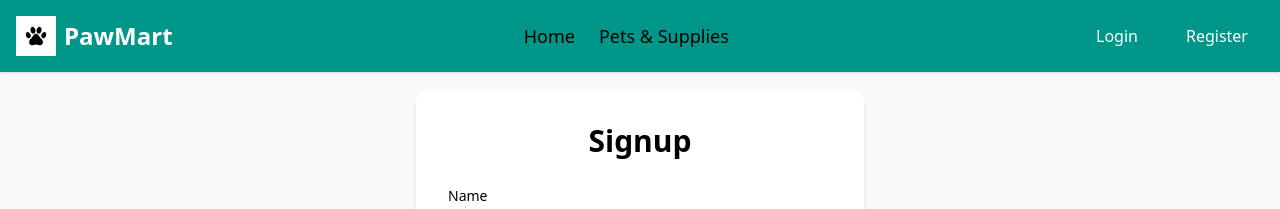
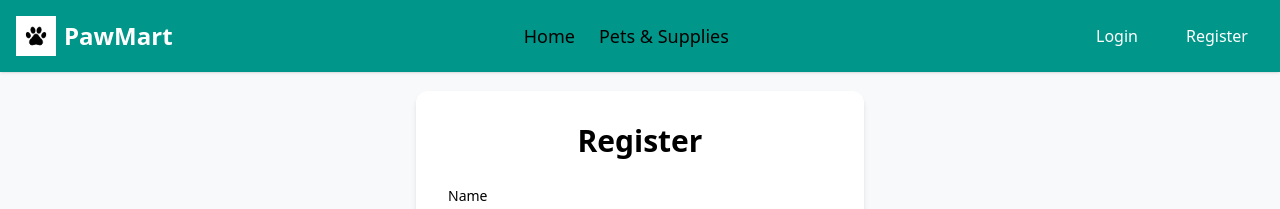
Before and after one commit to MdMoonRahmanNayem/pawmart-client, a React app: page /register in a window 1280 px wide. Shown: the top 209 px of the page. Built offline with nearby package versions, Linux system fonts and the light colour scheme; no server answers; the HTML template or start-up script is replaced by a standard one.

Commit message:
login register setup

```diff
--- a/src/pages/Home.jsx
+++ b/src/pages/Home.jsx
@@ -9,7 +9,7 @@ export default function Home() {
   const [recentListings, setRecentListings] = useState([]);
 
   useEffect(() => {
-    fetch("http://localhost:5000/api/listings?limit=6") // আপনার API অনুযায়ী URL ঠিক করবেন
+    fetch("http://localhost:5000/api/listings?limit=6")
       .then((res) => res.json())
       .then((data) => setRecentListings(data))
       .catch(() => {});
@@ -107,10 +107,10 @@ export default function Home() {
                 className="bg-white shadow rounded-lg p-4 space-y-3"
               >
                <img
-  src={`http://localhost:5000/uploads/${item.image}`}
+  src={item.image.startsWith("http") ? item.image : `http://localhost:5000/uploads/${item.image}`}
   className="w-full h-48 object-cover rounded"
-  alt=""
 />
+
 
 
 
--- a/src/pages/Login.jsx
+++ b/src/pages/Login.jsx
@@ -73,7 +73,7 @@ export default function Login() {
           }}
           className="w-full mt-4 py-2 border rounded-md flex items-center justify-center gap-2 hover:bg-gray-100 transition"
         >
-          <img src="https://i.postimg.cc/0j1YzWjd/google.png" className="w-5" />
+          <img src="https://www.svgrepo.com/show/475656/google-color.svg" className="w-5" />
           Continue with Google
         </button>
 
@@ -81,7 +81,7 @@ export default function Login() {
         <p className="text-center mt-4 text-sm">
           Don’t have an account?
           <Link to="/register" className="text-teal-600 ml-1 font-semibold hover:underline">
-            Signup
+            Register
           </Link>
         </p>
       </div>
--- a/src/pages/Register.jsx
+++ b/src/pages/Register.jsx
@@ -49,7 +49,7 @@ export default function Register() {
     <div className="flex justify-center items-center min-h-[80vh] px-4">
       <div className="w-full max-w-md bg-white shadow-md rounded-xl p-6 sm:p-8">
 
-        <h2 className="text-3xl font-bold text-center mb-6">Signup</h2>
+        <h2 className="text-3xl font-bold text-center mb-6">Register</h2>
 
         <form onSubmit={handleRegister} className="space-y-4">
 
@@ -108,13 +108,13 @@ export default function Register() {
         <button
           onClick={() => {
             googleLogin().then(() => {
-              toast.success("Signup Successful!");
+              toast.success("Register Successful!");
               navigate("/");
             });
           }}
           className="w-full mt-4 py-2 border rounded-md flex items-center justify-center gap-2 hover:bg-gray-100 transition"
         >
-          <img src="https://i.postimg.cc/0j1YzWjd/google.png" className="w-5" />
+          <img src="https://www.svgrepo.com/show/475656/google-color.svg" className="w-5" />
           Continue with Google
         </button>
 
```
